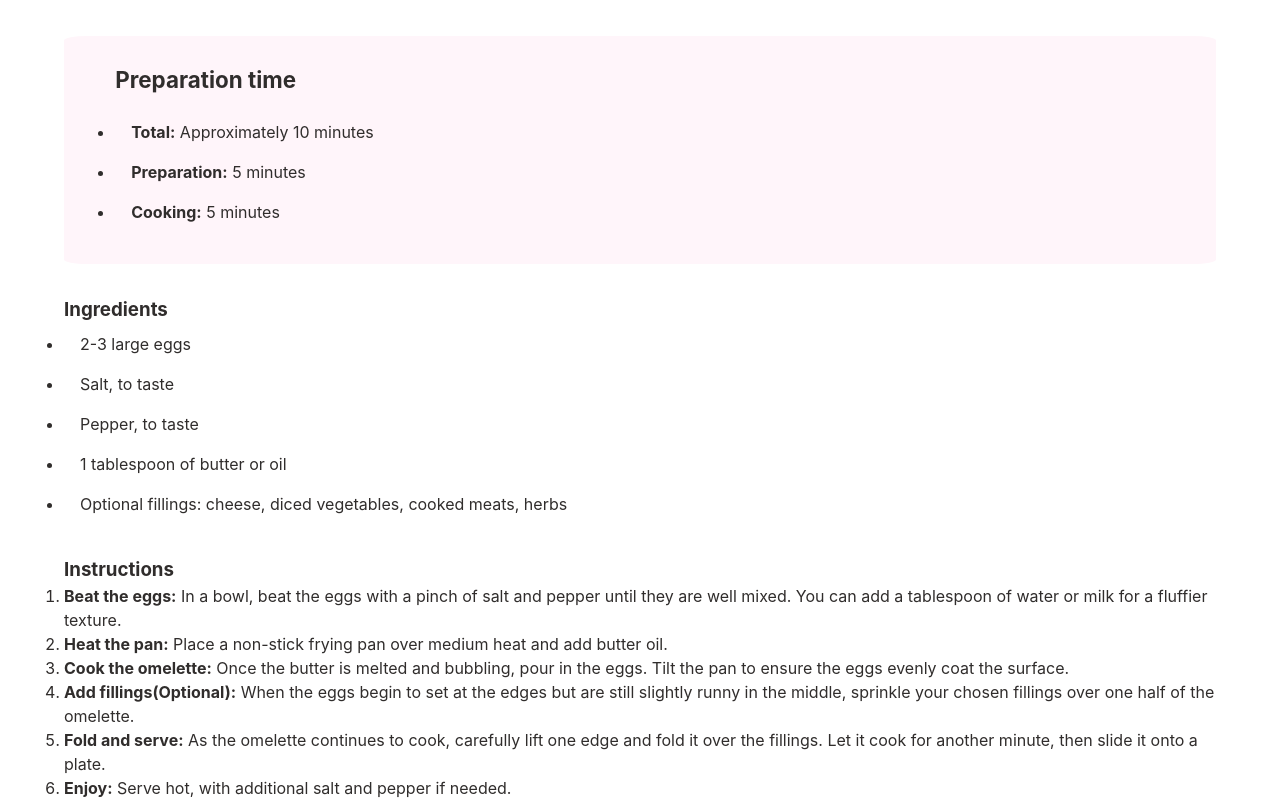
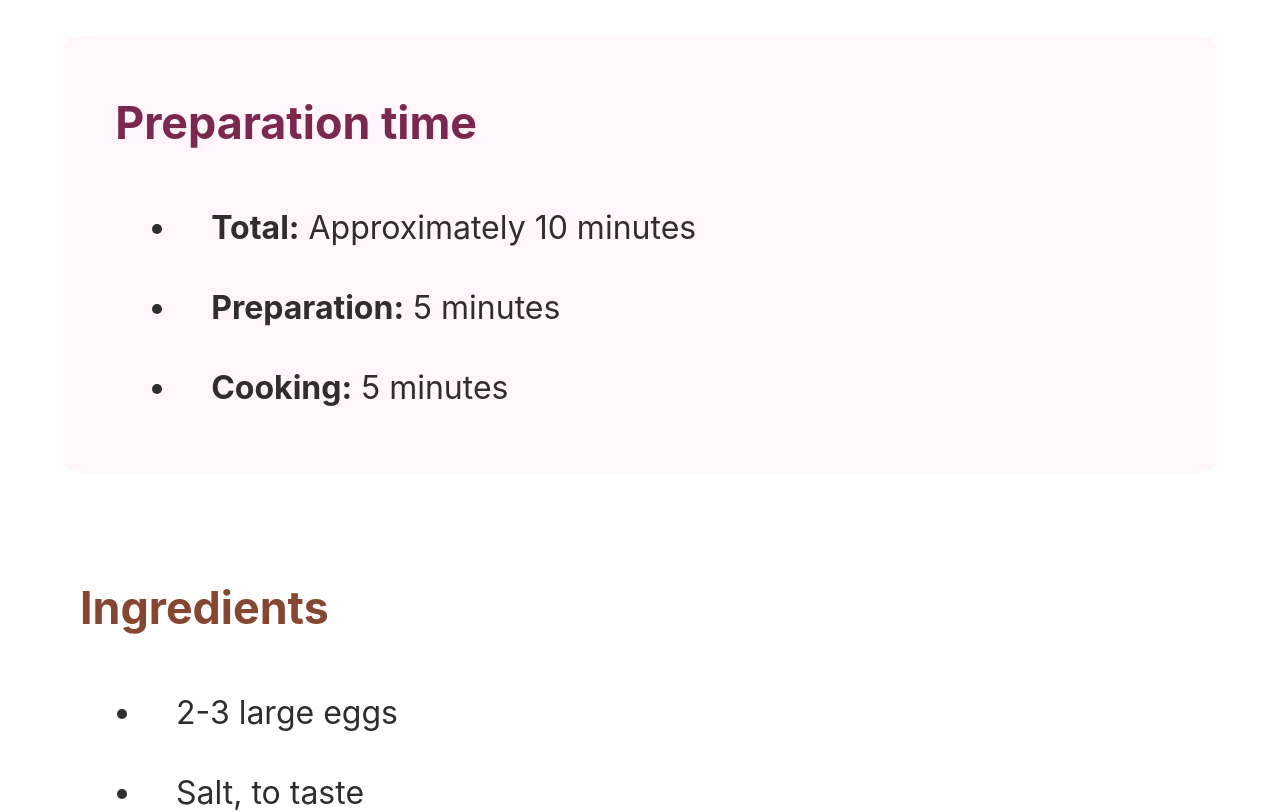
Before and after one commit to jedzelest/recipe-page-react, a React (Vite) app: page / in a window 1280 px wide. Shown: the part 964-1776 px from the top of the page. Built offline with nearby package versions, Linux system fonts and the light colour scheme.

Commit message:
finished page ver1

```diff
--- a/src/App.css
+++ b/src/App.css
@@ -4,11 +4,6 @@
   box-sizing: border-box;
   color: hsl(24, 5%, 18%);
 }
-
-.bold {
-  font-weight: 700;
-}
-
 /* overall container css */
 .container {
   padding: 2em 4em 4em 4em;
@@ -16,6 +11,7 @@
   flex-direction: column;
   gap: 2em;
   justify-content: center;
+  max-width: 150em;
 }
 
 /* header starts here */
@@ -26,10 +22,10 @@
 .heading img {
   width: 100%;
   max-width: 100%;
-  border-radius: 2%;
+  border-radius: 5%;
 }
 
-.heading h1{
+.heading h1 {
   padding: 0.6em 0;
   font-size: 6em;
   font-weight: 800;
@@ -49,16 +45,115 @@
   background-color: hsl(330, 100%, 98%);
 }
 
-.preparation h4 {
-  font-size: 1.4em;
+.preparation h3 {
+  font-size: 2.8em;
   padding: 1.2em 0 0.7em 0;
+  color: hsl(332, 51%, 32%);
 }
 
 .unorderedlist {
-  padding: 0 0 0.8 0em;
+  padding: 0 0 0.8em 4em;
 }
 
 .unorderedlist li {
   padding-left: 1em;
   padding: 0.5em 0 0.5em 1em;
+  font-size: 2em;
 }
+
+.bold {
+  font-weight: 700;
+}
+
+/* end of preparation section */
+
+/* start of ingredients section */
+
+.ingredients {
+  padding: 1em 1em 3em 1em;
+  border-bottom: 1px solid hsl(326, 4%, 61%);
+}
+
+.ingredients h3 {
+  font-size: 2.8em;
+  padding: 1.2em 0 0.7em 0;
+  color: hsl(14, 45%, 36%);
+}
+
+.ingredients .unorderedlist li {
+  font-weight: 400;
+}
+
+/* end of ingredients sections */
+
+/* start of instructions section */
+
+.instructions {
+  padding: 1em 1em;
+}
+
+.instructions h3 {
+  font-size: 2.8em;
+  padding: 1.2em 0 0.7em 0;
+  color: hsl(14, 45%, 36%);
+}
+
+.instructions ol {
+  padding: 0.8em 1em;
+  font-size: 1.8em;
+  max-width: 60em;
+}
+
+.instructions ol li {
+  padding-left: 1em;
+  margin: 0.4em;
+  font-weight: 400;
+}
+
+.instructions ol li::marker {
+  font-weight: 700;
+  color: hsl(14, 45%, 36%);
+}
+
+/* end of instructions section */
+
+/* start of nutrition section */
+
+.nutrition {
+  padding: 1em 1em;
+}
+
+.nutrition h3 {
+  font-size: 2.8em;
+  padding: 1.2em 0 0.7em 0;
+  color: hsl(14, 45%, 36%);
+}
+
+.nutrition p {
+  font-size: 1.5em;
+  font-weight: 500;
+}
+
+.nutrition .nutritionList {
+  padding: 0.8em 1.6em;
+}
+
+.nutritionList ul {
+  font-size: 2dvh;
+  list-style: none;
+  max-width: 50em;
+}
+
+.nutrition ul li {
+  display: flex;
+  justify-content: space-between;
+  padding: 0.5em 0.3em;
+  border-bottom: 1px solid hsl(336, 12%, 92%);
+}
+
+.nutritionList li span {
+  color: hsl(14, 45%, 36%);
+  font-weight: 600;
+}
+
+/* end of nutrition section */
--- a/src/App.tsx
+++ b/src/App.tsx
@@ -1,36 +1,45 @@
-import { useState } from 'react'
-import reactLogo from './assets/react.svg'
-import viteLogo from '/vite.svg'
-import Header from './components/Header'
-import UnorderedList from './components/UnorderedList'
-import OrderedList from './components/OrderedList'
-import { headlines } from './services/Headline'
-import { preparationList } from './services/PreparationHeadline'
-import { ingredientList } from './services/Ingredients'
-import { instructionList } from './services/Instructions'
-import './App.css'
-
+import { useState } from "react";
+import reactLogo from "./assets/react.svg";
+import viteLogo from "/vite.svg";
+import Header from "./components/Header";
+import UnorderedList from "./components/UnorderedList";
+import OrderedList from "./components/OrderedList";
+import Nutrition from "./components/Nutrition";
+import { headlines } from "./services/Headline";
+import { preparationList } from "./services/PreparationHeadline";
+import { ingredientList } from "./services/Ingredients";
+import { instructionList } from "./services/Instructions";
+import { nutritionList } from "./services/Nutrition";
+import "./App.css";
 
 function App() {
   return (
     <>
       <div className="container">
-        <Header headers={headlines}/>
+        <Header headers={headlines} />
         <section className="preparation">
-          <h4>Preparation time</h4>
-          <UnorderedList customClassName='bold' list={preparationList}/>
+          <h3>Preparation time</h3>
+          <UnorderedList customClassName="bold" list={preparationList} />
         </section>
         <section className="ingredients">
           <h3>Ingredients</h3>
-          <UnorderedList list={ingredientList}/>
+          <UnorderedList list={ingredientList} />
         </section>
-        <section className="Instructions">
+        <section className="instructions">
           <h3>Instructions</h3>
-          <OrderedList list={instructionList}/>
+          <OrderedList list={instructionList} />
+        </section>
+        <section className="nutrition">
+          <h3>Nutrition</h3>
+          <p>
+            The table below shows nutritional value per serving without the
+            additional fillings.
+          </p>
+          <Nutrition list={nutritionList} />
         </section>
       </div>
     </>
-  )
+  );
 }
 
-export default App
+export default App;
--- /dev/null
+++ b/src/components/Nutrition.tsx
@@ -0,0 +1,26 @@
+type NutritionProps = {
+  list: {
+    id: number;
+    label: string;
+    amount: string;
+  }[];
+};
+
+const Nutrition = (props: NutritionProps) => {
+  return (
+    <div className="nutritionList">
+      <ul>
+        {props.list.map((instance) => {
+          return (
+            <li key={instance.id}>
+              <strong>{instance.label}</strong>
+              <span>{instance.amount}</span>
+            </li>
+          );
+        })}
+      </ul>
+    </div>
+  );
+};
+
+export default Nutrition;
--- a/src/components/UnorderedList.tsx
+++ b/src/components/UnorderedList.tsx
@@ -1,23 +1,25 @@
 type UnorderedListProps = {
-    list : {
-        id: number,
-        first_desc: string,
-        description: string,
-    }[]
-    customClassName?: string,
-}
-
+  list: {
+    id: number;
+    first_desc: string;
+    description: string;
+  }[];
+  customClassName?: string;
+};
 
 const UnorderedList = (props: UnorderedListProps) => {
-    return (
-        <ul className="unorderedlist">
-            {props.list.map(instance => {
-                return (
-                    <li key={instance.id}><span className={props.customClassName}>{instance.first_desc}</span> {instance.description}</li>
-                )
-            })}
-        </ul>
-    )
-}
+  return (
+    <ul className="unorderedlist">
+      {props.list.map((instance) => {
+        return (
+          <li key={instance.id}>
+            <span className={props.customClassName}>{instance.first_desc}</span>{" "}
+            {instance.description}
+          </li>
+        );
+      })}
+    </ul>
+  );
+};
 
-export default UnorderedList
+export default UnorderedList;
--- /dev/null
+++ b/src/services/Nutrition.ts
@@ -0,0 +1,22 @@
+export const nutritionList = [
+  {
+    id: 1,
+    label: "Calories",
+    amount: "277kcal",
+  },
+  {
+    id: 2,
+    label: "Carbs",
+    amount: "0g",
+  },
+  {
+    id: 3,
+    label: "Protein",
+    amount: "20g",
+  },
+  {
+    id: 4,
+    label: "Fat",
+    amount: "22g",
+  },
+];
```
